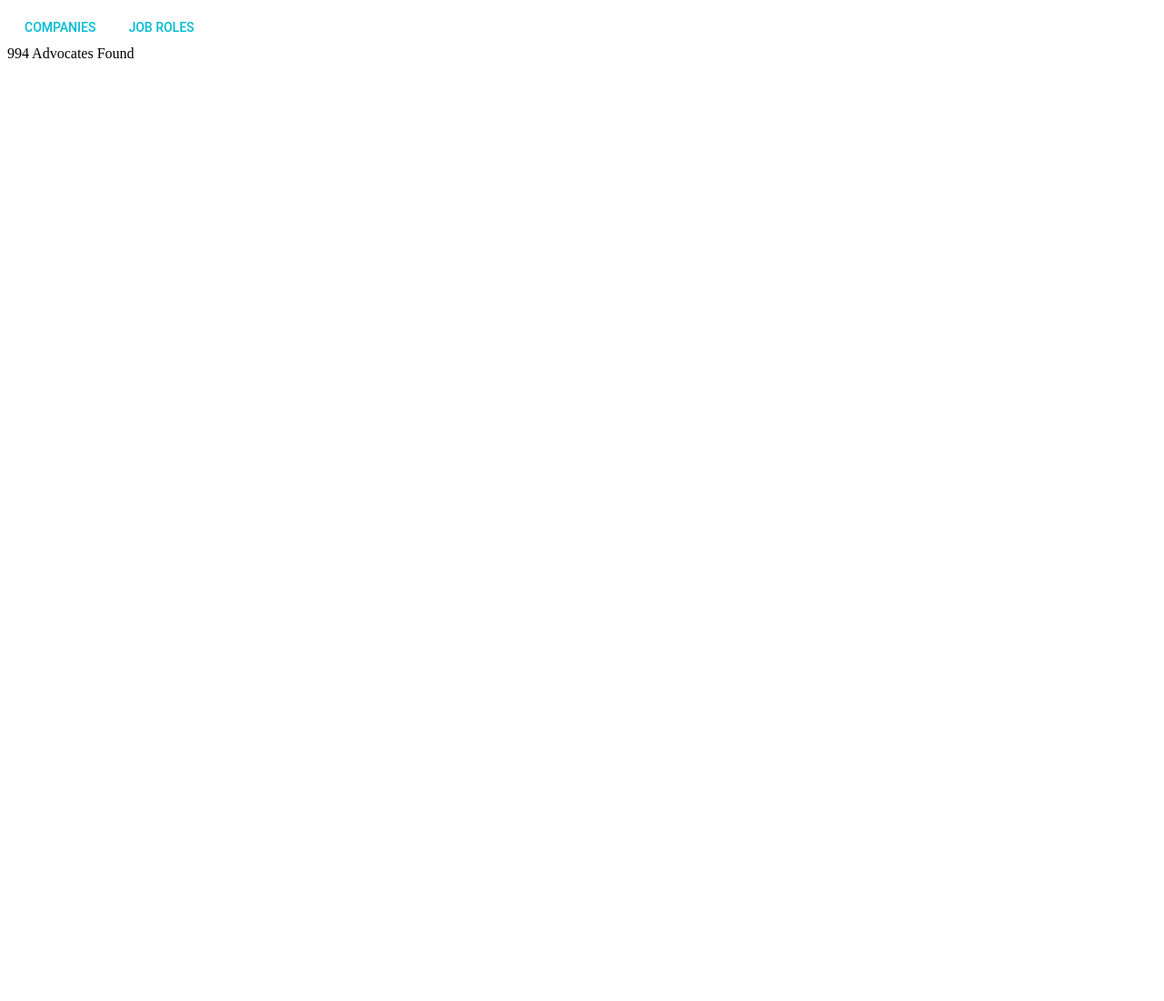
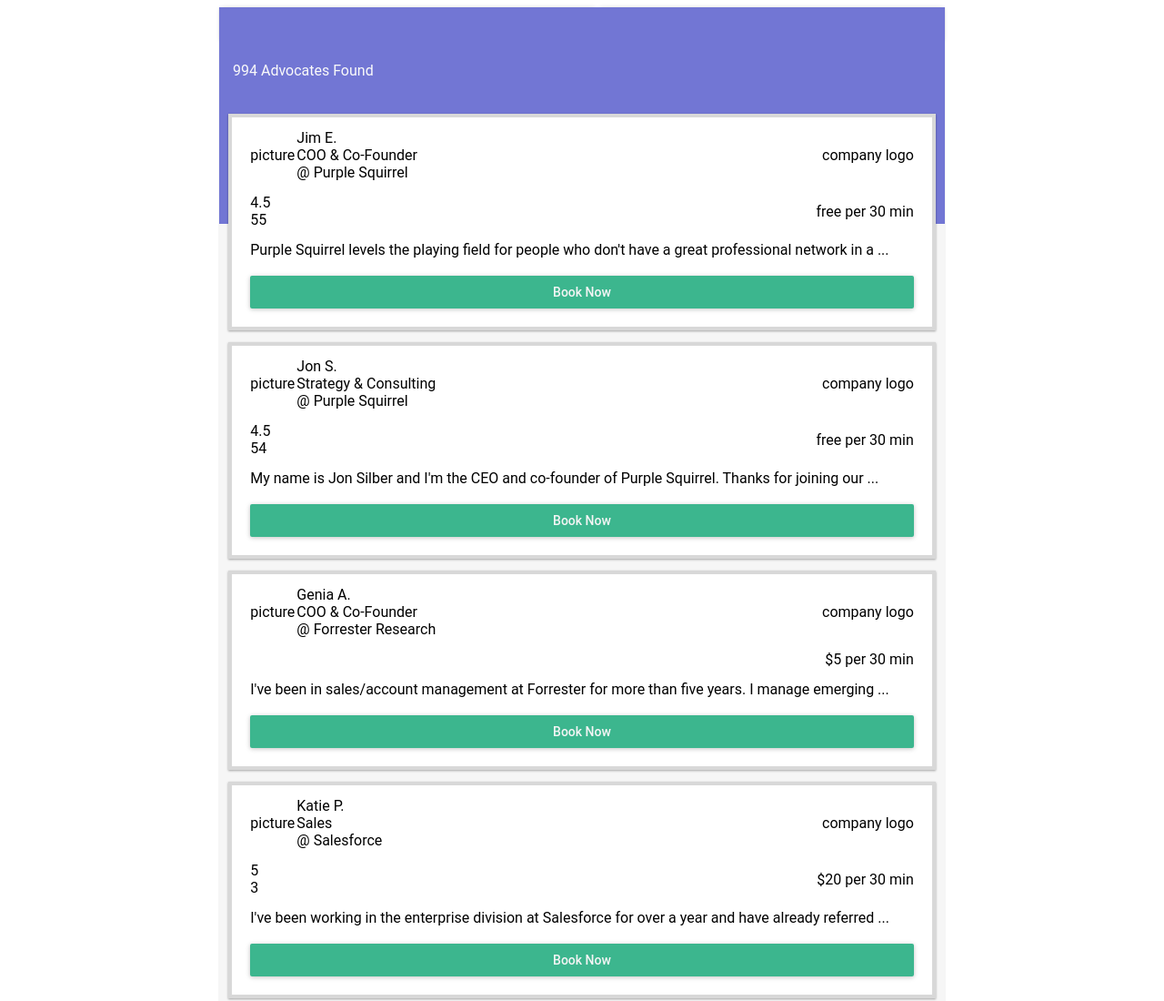
Before and after one commit to cesarhernar/mat-design-list, a React app: page / in a window 1280 px wide. Shown: the top 1100 px of the page at 91% size. Before the commit the page ends 800 px from the top, so only its background shows below. Built offline with nearby package versions, Linux system fonts and the light colour scheme.

Commit message:
feat: added advocates and styling

```diff
--- a/index.html
+++ b/index.html
@@ -4,7 +4,7 @@
     <title>Redux!</title>
     <meta charset="UTF-8">
     <meta name="viewport" content="width=device-width, initial-scale=1">
-    <!--<link href="src/css/style.css" rel="stylesheet">-->
+    <link href="src/css/style.css" rel="stylesheet">
   </head>
   <body>
     <div id="app">
--- a/src/components/Options.js
+++ b/src/components/Options.js
@@ -1,18 +1,56 @@
 import React, { PropTypes } from 'react';
 import muiThemeable from 'material-ui/styles/muiThemeable';
-import FlatButton from 'material-ui/FlatButton';
-let Options = (props) => {
-  console.log(props)
+import RaisedButton from 'material-ui/RaisedButton';
+
+let styles = {
+  "backgroundColor": "#1D1E39",
+  "labelColor": "#F5F5F5",
+  "labelStyle": {
+    "textTransform": "none"
+  },
+  "buttonStyle": {
+    "boxShadow": "box-shadow: 0 10px 20px rgba(0,0,0,0.19), 0 6px 6px rgba(0,0,0,0.23)",
+    "borderRadius": "0px"
+  },
+  "container": {
+    "width": "100%",
+    "flex": "0 1 auto",
+    "paddingBottom": "75px",
+    "paddingTop": "0px",
+    "marginTop": "-3px"
+  },
+  "table": {
+    "width": "100%",
+    "paddingTop": "0px"
+  }
+}
+let Options = () => {
   return (
-    <div>
-      <table>
+    <div style={styles.container}>
+      <table style={styles.table}>
       <thead>
         <tr>
           <td>
-            <FlatButton label="Companies" primary={true} />
+              <RaisedButton
+                label="Companies"
+                labelPosition="after"
+                containerElement="label"
+                backgroundColor={styles.backgroundColor}
+                labelColor={styles.labelColor}
+                labelStyle={styles.labelStyle}
+                buttonStyle={styles.buttonStyle}
+                fullWidth={true} />
           </td>
           <td>
-            <FlatButton label="Job Roles" primary={true} />
+              <RaisedButton
+                label="Job Roles"
+                labelPosition="after"
+                containerElement="label"
+                backgroundColor={styles.backgroundColor}
+                labelColor={styles.labelColor}
+                labelStyle={styles.labelStyle}
+                buttonStyle={styles.buttonStyle}
+                fullWidth={true}/>
           </td>
           </tr>
         </thead>
@@ -22,4 +60,4 @@
 
 };
 
-export default muiThemeable()(Options);
+export default Options;
--- /dev/null
+++ b/src/components/People.js
@@ -0,0 +1,81 @@
+import React from 'react';
+import RaisedButton from 'material-ui/RaisedButton';
+let style = {
+  "container": {
+    "width": "100%",
+    "display": "flex",
+    "flexDirection": "column",
+    "alignItems": "center",
+    "flex": "0 1 auto"
+  },
+  "rows": {
+    "width": "95%",
+    "display": "flex",
+    "alignItems": "center",
+    "flex": "0 1 auto",
+    "paddingTop": "12px"
+  },
+  "columns": {
+    "flex": "1 1 auto"
+  },
+  "button": {
+  "backgroundColor": "#3CB68E",
+  "labelColor": "#F5F5F5",
+  "labelStyle": {
+    "textTransform": "none"
+  }
+  }
+};
+
+let People = ({advocate}) => {
+  return (
+    <div className="advocate">
+      <table style={style.container}>
+        <tbody style={style.container}>
+          <tr style={style.rows}>
+            <td>
+              {"picture"}
+            </td >
+            <td style={style.columns}>
+              <div>{advocate.name}</div>
+              <div>{advocate.position}</div>
+              <div>{"@ " + advocate.company}</div>
+            </td>
+            <td style={{ "flex": style.columns.flex, "textAlign": "right" } }>
+              {"company logo"}
+            </td>
+          </tr>
+          <tr style={style.rows}>
+            <td>
+              <div>{advocate.rating}</div>
+              <div>{advocate.reviews}</div>
+            </td >
+            <td style={style.columns}>
+            </td>
+            <td style={{ "flex": style.columns.flex, "textAlign": "right" } }>
+              {advocate.available.fee + " per " + advocate.available.time}
+            </td>
+          </tr>
+        </tbody>
+        <tfoot style={style.container}>
+          <tr style={style.rows}>
+            <td style={style.columns}>
+              <div>{advocate.about}</div>
+              <br/>
+              <div><RaisedButton
+                label="Book Now"
+                fullWidth={true}
+                backgroundColor={style.button.backgroundColor}
+                labelColor={style.button.labelColor}
+                labelStyle={style.button.labelStyle} />
+              </div>
+              <br/>
+            </td>
+          </tr>
+        </tfoot>
+      </table>
+    </div>
+  );
+};
+
+export default People;
--- a/src/containers/AdvocateContainer.js
+++ b/src/containers/AdvocateContainer.js
@@ -2,15 +2,42 @@
 import React from 'react';
 import Options from './../components/Options';
 import MuiThemeProvider from 'material-ui/styles/MuiThemeProvider';
-
+import Advocates from './Advocates';
+let styling = {
+  "advocatesStyling": {
+    "position": "absolute",
+    "top": "0px",
+    "zIndex": "auto",
+    "background": "#7276D4",
+    "height": "8em",
+    "color": "#FAFAFA",
+    "felx": "0 1 auto",
+    "width": "96%",
+    "fontFamily": "Roboto, sans-serif",
+    "paddingTop": "60px",
+    "paddingRight": "15px",
+    "paddingBottom": "50px",
+    "paddingLeft": "15px"
+  },
+  "container": {
+    "display": "flex",
+    "position": "relative",
+    "maxWidth": "800px",
+    "alignItems": "center",
+    "flexDirection": "column",
+    "margin": "auto",
+    "background": "#F6F6F6"
+  }
+}
 
 let AdvocateContainer = ({advocates, totalAdvocates}) => {
   return (
     <div>
       <MuiThemeProvider>
-        <div>
-        <Options />
-        <div> {totalAdvocates + " Advocates Found"} </div>
+        <div style={styling.container}>
+        <Options totalAdvocates={totalAdvocates} />
+        < Advocates advocates={advocates} />
+        <div style={styling.advocatesStyling}> {totalAdvocates + " Advocates Found"} </div>
         </div>
       </MuiThemeProvider>
     </div>
--- a/src/containers/Advocates.js
+++ b/src/containers/Advocates.js
@@ -1 +1,36 @@
 import React from 'react';
+import People from './../components/People.js';
+
+let style = {
+  "container": {
+    "width": "98%",
+    "display": "flex",
+    "zIndex": "1",
+    "flexDirection": "column",
+    "alignItems": "center"
+  },
+  "table": {
+    "width": "100%"
+  },
+  "column": {
+    "padingTop": "10px",
+    "paddingBottom": "10px"
+  }
+}
+
+let Advocates = ({advocates}) => {
+
+  return (
+    <div style={style.container}>
+      <table style={style.table}>
+        <tbody>
+          {
+            advocates.map((advocate) => <tr><td style={style.column}><People advocate={advocate}/></td></tr>)
+          }
+        </tbody>
+      </table>
+    </div>
+  );
+};
+
+export default Advocates;
--- /dev/null
+++ b/src/css/style.css
@@ -0,0 +1,10 @@
+.advocate:hover {
+  box-shadow: 0 14px 28px rgba(0,0,0,0.25), 0 10px 10px rgba(0,0,0,0.22);
+}
+.advocate{
+  box-shadow: 0 1px 3px rgba(0,0,0,0.12), 0 1px 2px rgba(0,0,0,0.24);
+  transition: all 0.3s cubic-bezier(.25,.8,.25,1);
+  background-color: white;
+  font-family: Roboto, sans-serif;
+  border: 4px solid #D8D8D8
+}
--- a/state.js
+++ b/state.js
@@ -30,7 +30,7 @@
       position: "COO & Co-Founder",
       reviews: undefined,
       rating: undefined,
-      about: "'ve been in sales/account management at Forrester for more than five years. I manage emerging ...",
+      about: "I've been in sales/account management at Forrester for more than five years. I manage emerging ...",
       available: {
         fee: "$5",
         time: "30 min"
```
